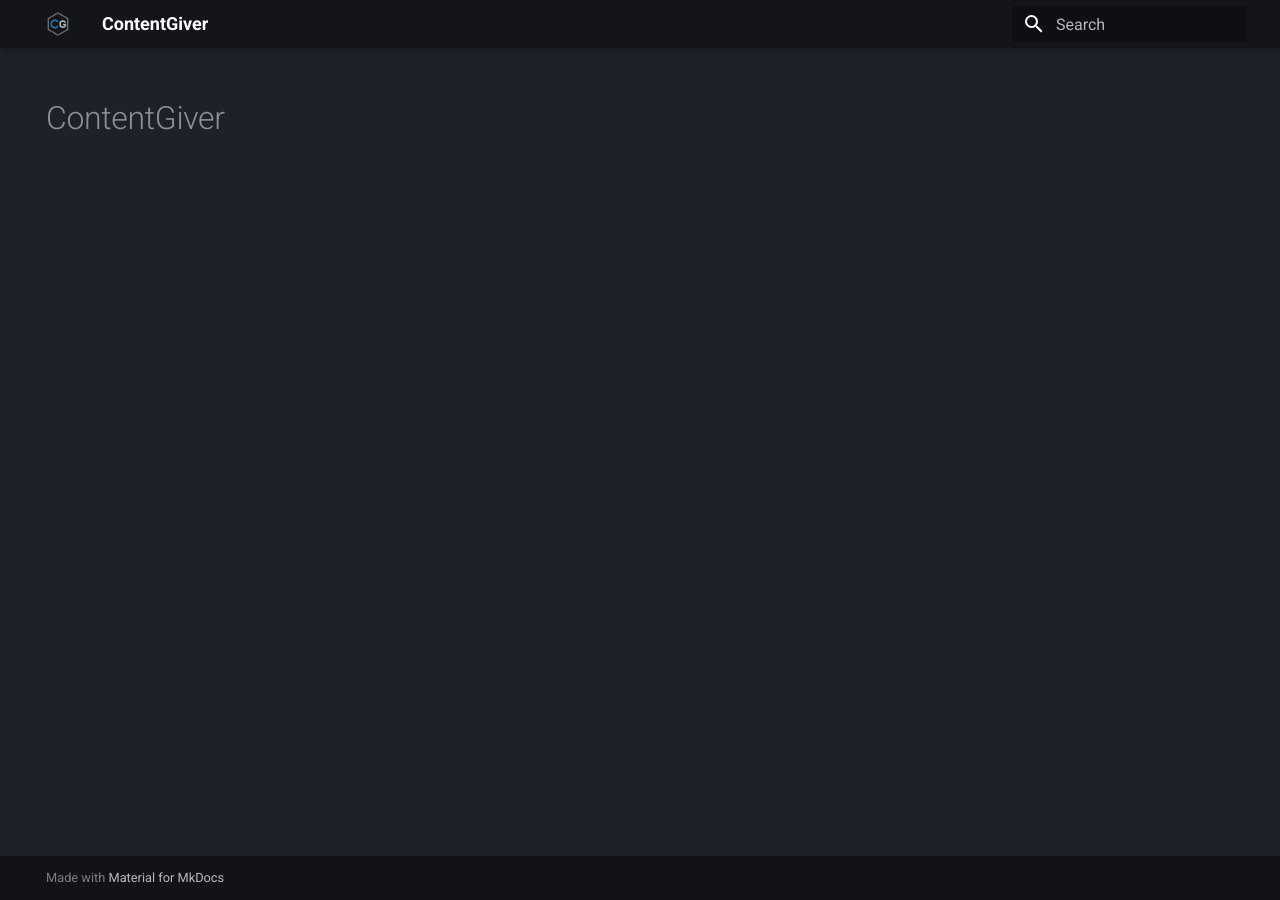
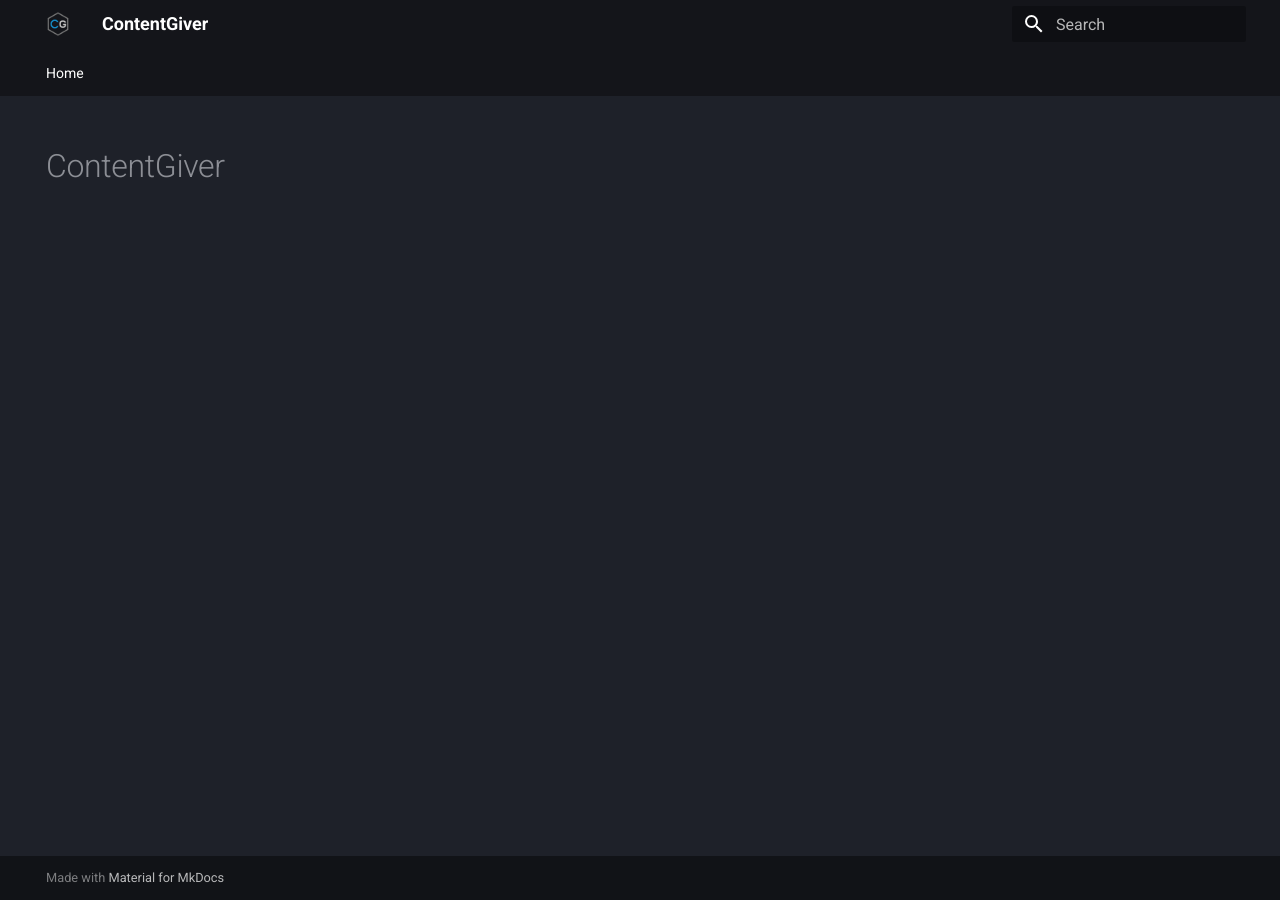
Before and after one commit to Contentgiver/ContentGiver.github.io, an MkDocs documentation site: the page built from docs/index.md, in a window 1280 px wide. Built offline with MkDocs 1.6.1 and Material for MkDocs 9.7.7, drawn with Linux system fonts in a browser that asks for light colours.

Commit message:
Add features

```diff
--- a/mkdocs.yml
+++ b/mkdocs.yml
@@ -6,3 +6,10 @@
     primary: black
   logo: contentgiver.png
   favion: contentgiver.png
+  features:
+    - navigation.instant
+    - navigation.instant.progress
+    - navigation.tabs
+    - navigation.top
+    - search.suggest
+    - header.autohide
```
